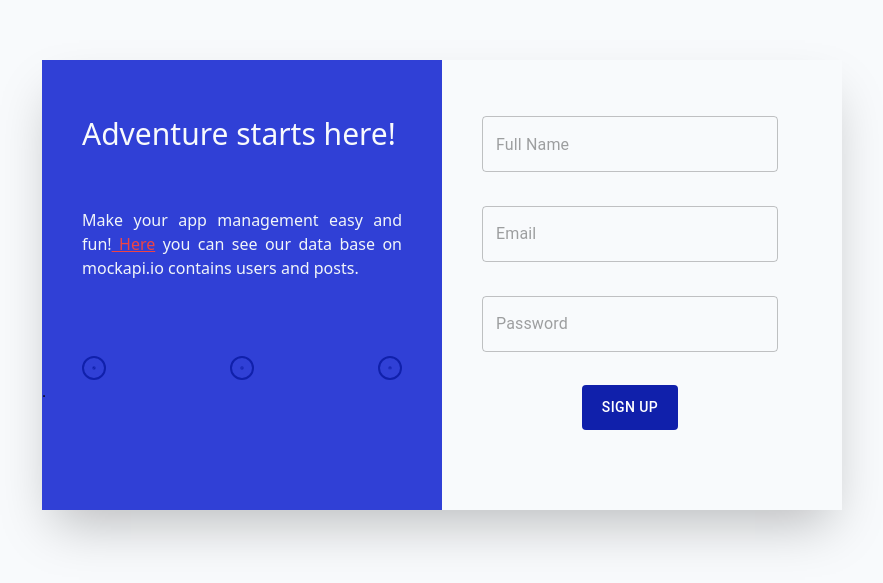
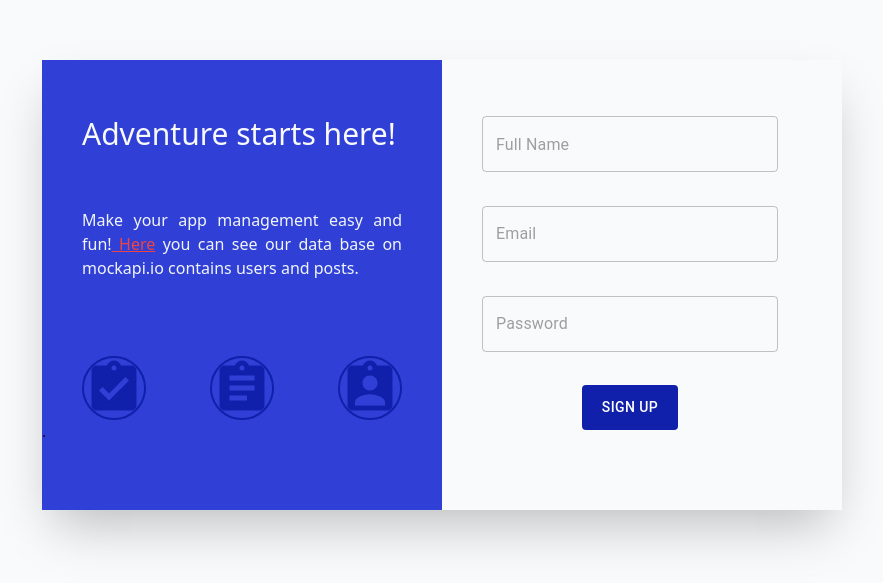
Before and after one commit to niloufar-yousefi/Dashboard-Whit-Next.js, a Next.js app: page /signup in a window 1280 px wide. Shown: the part 115-698 px from the top of the page, without its empty margins (198-1081 px from the left). Built offline with nearby package versions, Linux system fonts and the light colour scheme.

Commit message:
Update page.jsx

```diff
--- a/src/app/signup/page.jsx
+++ b/src/app/signup/page.jsx
@@ -79,9 +79,9 @@ export default function SquareCorners() {
 
               <Grid size={12} sx={{ height: '40%' }}>
                 <div className='flex justify-between'>
-                  <AssignmentTurnedInIcon className='text-[#1020ab]  text-7xl border-2 border-[#1020ab] rounded-full p-2' />
-                  <AssignmentIcon className='text-[#1020ab]  text-7xl border-2 border-[#1020ab] rounded-full p-2' />
-                  <AssignmentIndIcon className='text-[#1020ab]  text-7xl border-2 border-[#1020ab] rounded-full p-2' />
+                  <AssignmentTurnedInIcon className='text-[#1020ab]   border-2 border-[#1020ab] rounded-full ' style={{ fontSize: '4rem' }} />
+                  <AssignmentIcon className='text-[#1020ab]   border-2 border-[#1020ab] rounded-full ' style={{ fontSize: '4rem' }} />
+                  <AssignmentIndIcon className='text-[#1020ab]   border-2 border-[#1020ab] rounded-full ' style={{ fontSize: '4rem' }} />
                 </div>
               </Grid>
             </Grid>
```
